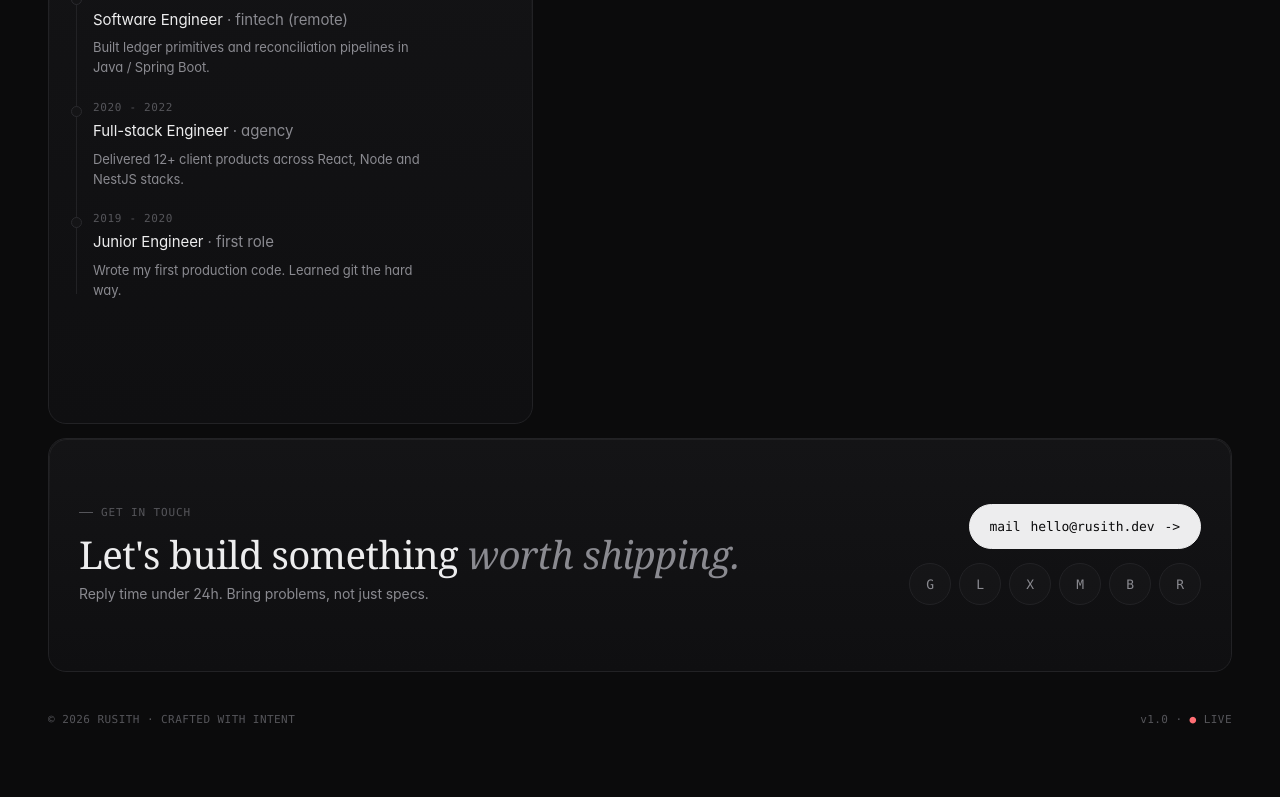
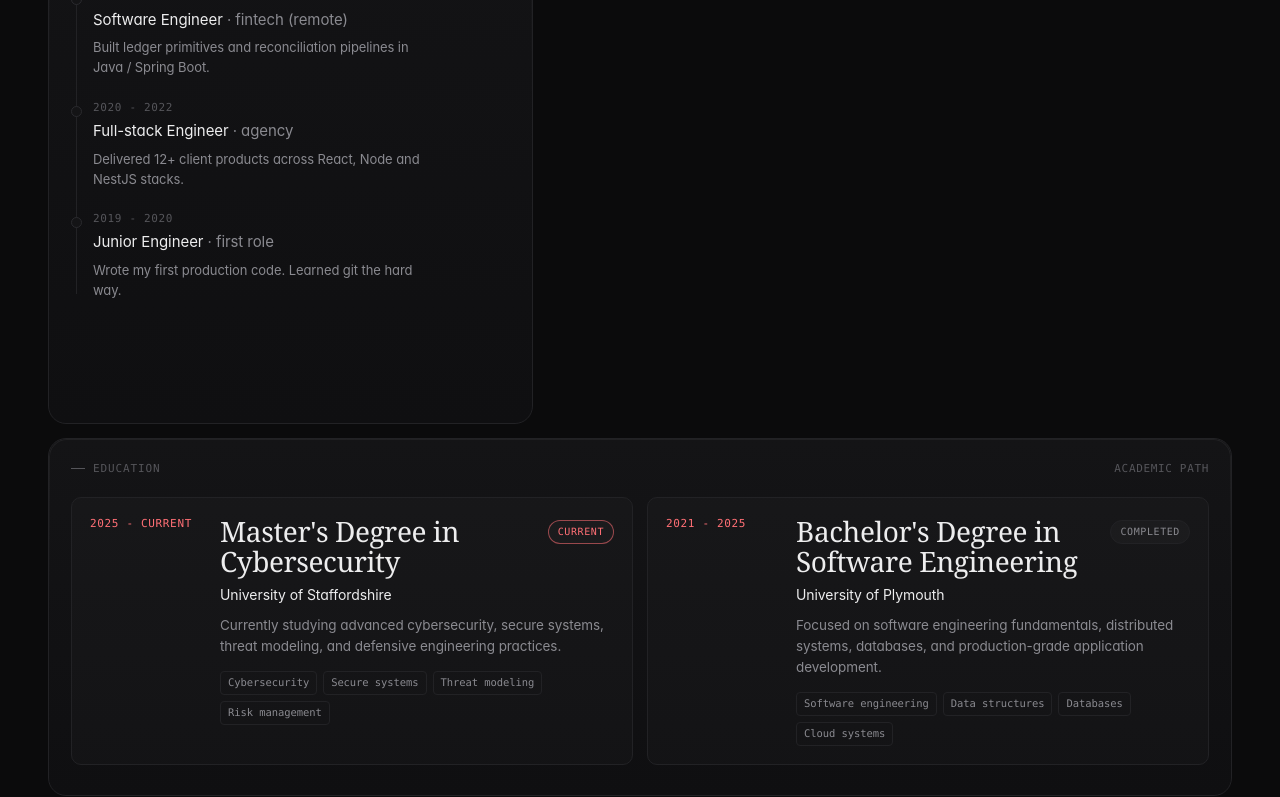
Before and after one commit to RusithTharindu/bento-portfolio, a Next.js app: page / in a window 1280 px wide. Shown: the part 2000-2797 px from the top of the page. Built offline with nearby package versions, Linux system fonts and the light colour scheme.

Commit message:
feat: add EducationCard component and integrate education data into portfolio

```diff
--- a/app/globals.css
+++ b/app/globals.css
@@ -228,6 +228,11 @@
 .c-timeline {
   grid-column: span 5;
   grid-row: span 5;
+}
+
+.c-education {
+  grid-column: span 12;
+  grid-row: span 3;
 }
 
 .c-contact {
@@ -768,6 +773,124 @@
   max-width: 42ch;
 }
 
+.education {
+  display: flex;
+  flex-direction: column;
+  gap: 20px;
+  height: 100%;
+}
+
+.education-head {
+  align-items: center;
+  display: flex;
+  justify-content: space-between;
+  gap: 16px;
+}
+
+.education-note {
+  color: var(--text-3);
+  font-family: var(--ff-mono), ui-monospace, monospace;
+  font-size: 11px;
+  letter-spacing: 0.06em;
+  text-transform: uppercase;
+}
+
+.education-list {
+  display: grid;
+  gap: 14px;
+  grid-template-columns: repeat(2, minmax(0, 1fr));
+}
+
+.education-item {
+  background: rgba(255, 255, 255, 0.015);
+  border: 1px solid var(--border);
+  border-radius: var(--radius-sm);
+  display: grid;
+  gap: 18px;
+  grid-template-columns: 112px 1fr;
+  min-width: 0;
+  padding: 18px;
+}
+
+.education-period {
+  color: var(--accent);
+  font-family: var(--ff-mono), ui-monospace, monospace;
+  font-size: 11px;
+  letter-spacing: 0.06em;
+  line-height: 1.45;
+  text-transform: uppercase;
+}
+
+.education-title-row {
+  align-items: flex-start;
+  display: flex;
+  gap: 12px;
+  justify-content: space-between;
+}
+
+.education-state {
+  background: rgba(255, 255, 255, 0.018);
+  border: 1px solid var(--border);
+  border-radius: 999px;
+  color: var(--text-2);
+  flex: 0 0 auto;
+  font-family: var(--ff-mono), ui-monospace, monospace;
+  font-size: 10px;
+  letter-spacing: 0.06em;
+  line-height: 1;
+  margin-top: 4px;
+  padding: 6px 9px;
+  text-transform: uppercase;
+}
+
+.education-state.current {
+  border-color: color-mix(in oklab, var(--accent), transparent 45%);
+  color: var(--accent);
+}
+
+.education-body {
+  min-width: 0;
+}
+
+.education-body h3 {
+  color: var(--text);
+  font-family: var(--ff-serif), Georgia, serif;
+  font-size: 28px;
+  font-weight: 400;
+  letter-spacing: -0.015em;
+  line-height: 1.08;
+  margin: 0;
+}
+
+.education-school {
+  color: var(--text);
+  font-size: 14px;
+  margin-top: 8px;
+}
+
+.education-body p {
+  color: var(--text-2);
+  font-size: 13.5px;
+  line-height: 1.55;
+  margin: 10px 0 0;
+}
+
+.education-tags {
+  display: flex;
+  flex-wrap: wrap;
+  gap: 6px;
+  margin-top: 14px;
+}
+
+.education-tag {
+  border: 1px solid var(--border);
+  border-radius: 4px;
+  color: var(--text-2);
+  font-family: var(--ff-mono), ui-monospace, monospace;
+  font-size: 10.5px;
+  padding: 3px 7px;
+}
+
 .contact {
   align-items: center;
   display: flex;
@@ -1182,6 +1305,15 @@
   .c-contact {
     grid-row: span 2;
   }
+
+  .c-education {
+    grid-column: span 12;
+    grid-row: span 4;
+  }
+
+  .education-list {
+    grid-template-columns: 1fr;
+  }
 }
 
 @media (max-width: 720px) {
@@ -1215,6 +1347,7 @@
   .c-github,
   .c-terminal,
   .c-timeline,
+  .c-education,
   .c-contact {
     grid-column: span 12;
     grid-row: auto;
@@ -1253,6 +1386,24 @@
     gap: 18px;
   }
 
+  .education-head,
+  .education-title-row,
+  .education-item {
+    align-items: flex-start;
+  }
+
+  .education-item {
+    grid-template-columns: 1fr;
+  }
+
+  .education-head {
+    flex-direction: column;
+  }
+
+  .education-title-row {
+    flex-direction: column;
+  }
+
   .contact-right {
     align-items: flex-start;
   }
--- a/src/components/molecules/ContactCard.tsx
+++ b/src/components/molecules/ContactCard.tsx
@@ -5,7 +5,7 @@
 
 export function ContactCard() {
   return (
-    <MotionCard className="cell c-contact" id="contact" delay={0.45}>
+    <MotionCard className="cell c-contact" id="contact" delay={0.5}>
       <div className="contact">
         <div className="contact-left">
           <SectionLabel>Get in touch</SectionLabel>
--- /dev/null
+++ b/src/components/molecules/EducationCard.tsx
@@ -0,0 +1,40 @@
+import { MotionCard } from "@/src/components/atoms/MotionCard";
+import { SectionLabel } from "@/src/components/atoms/SectionLabel";
+import { education } from "@/src/data/portfolio";
+
+export function EducationCard() {
+  return (
+    <MotionCard className="cell c-education" id="education" delay={0.45}>
+      <div className="education">
+        <div className="education-head">
+          <SectionLabel>Education</SectionLabel>
+          <span className="education-note">academic path</span>
+        </div>
+        <div className="education-list">
+          {education.map((item) => (
+            <article className="education-item" key={`${item.period}-${item.qualification}`}>
+              <div className="education-period">{item.period}</div>
+              <div className="education-body">
+                <div className="education-title-row">
+                  <h3>{item.qualification}</h3>
+                  <span className={`education-state ${item.state}`}>
+                    {item.state === "current" ? "Current" : "Completed"}
+                  </span>
+                </div>
+                <div className="education-school">{item.institution}</div>
+                <p>{item.description}</p>
+                <div className="education-tags">
+                  {item.highlights.map((highlight) => (
+                    <span className="education-tag" key={highlight}>
+                      {highlight}
+                    </span>
+                  ))}
+                </div>
+              </div>
+            </article>
+          ))}
+        </div>
+      </div>
+    </MotionCard>
+  );
+}
--- a/src/components/molecules/PortfolioNav.tsx
+++ b/src/components/molecules/PortfolioNav.tsx
@@ -8,6 +8,7 @@
         <a href="#work">work</a>
         <a href="#about">about</a>
         <a href="#stack">stack</a>
+        <a href="#education">education</a>
         <a href="#contact">contact</a>
       </div>
     </nav>
--- a/src/components/organisms/PortfolioScreen.tsx
+++ b/src/components/organisms/PortfolioScreen.tsx
@@ -2,6 +2,7 @@
 import { AboutCard } from "@/src/components/molecules/AboutCard";
 import { ActivityCard } from "@/src/components/molecules/ActivityCard";
 import { ContactCard } from "@/src/components/molecules/ContactCard";
+import { EducationCard } from "@/src/components/molecules/EducationCard";
 import { HeroCard } from "@/src/components/molecules/HeroCard";
 import { PortfolioFooter } from "@/src/components/molecules/PortfolioFooter";
 import { PortfolioNav } from "@/src/components/molecules/PortfolioNav";
@@ -28,6 +29,7 @@
           <ActivityCard />
           <TerminalCard />
           <TimelineCard />
+          <EducationCard />
           <ContactCard />
         </main>
         <PortfolioFooter />
--- a/src/data/portfolio.ts
+++ b/src/data/portfolio.ts
@@ -41,4 +41,51 @@
   ],
 ];
 
-export const socials = ["GitHub", "LinkedIn", "X", "Medium", "Bluesky", "Reddit"];
+export type EducationItem = {
+  period: string;
+  qualification: string;
+  institution: string;
+  state: "current" | "completed";
+  description: string;
+  highlights: string[];
+};
+
+export const education: EducationItem[] = [
+  {
+    period: "2025 - CURRENT",
+    qualification: "Master's Degree in Cybersecurity",
+    institution: "University of Staffordshire",
+    state: "current",
+    description:
+      "Currently studying advanced cybersecurity, secure systems, threat modeling, and defensive engineering practices.",
+    highlights: [
+      "Cybersecurity",
+      "Secure systems",
+      "Threat modeling",
+      "Risk management",
+    ],
+  },
+  {
+    period: "2021 - 2025",
+    qualification: "Bachelor's Degree in Software Engineering",
+    institution: "University of Plymouth",
+    state: "completed",
+    description:
+      "Focused on software engineering fundamentals, distributed systems, databases, and production-grade application development.",
+    highlights: [
+      "Software engineering",
+      "Data structures",
+      "Databases",
+      "Cloud systems",
+    ],
+  },
+];
+
+export const socials = [
+  "GitHub",
+  "LinkedIn",
+  "X",
+  "Medium",
+  "Bluesky",
+  "Reddit",
+];
```
